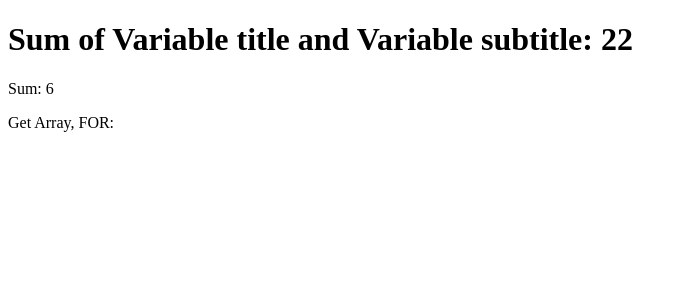
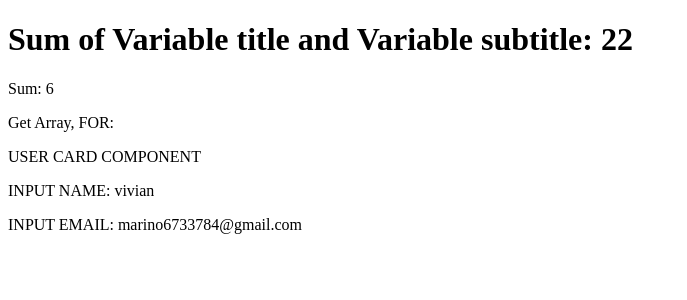
Before and after one commit to marinovivianUPB/Marino-ANGULAR-COURSE-2024, an Angular app in the folder nuevo_proyecto_angular/: page / in a window 1280 px wide. Shown: the top 300 px of the page, without its empty margins (0-687 px from the left). Built offline with nearby package versions, Linux system fonts and the light colour scheme.

Commit message:
[25-09-2024] generating, importing and using a new component

```diff
--- a/nuevo_proyecto_angular/src/app/app.component.html
+++ b/nuevo_proyecto_angular/src/app/app.component.html
@@ -2,3 +2,4 @@
 <h1>Sum of Variable title and Variable subtitle: {{ title+subtitle }}</h1>
 <p>Sum: {{sum(2,4)}}</p>
 <p>Get Array, FOR: {{ getArray() }}</p>
+<user-card name="vivian" [email]="'marino6733784@gmail.com'"></user-card>
--- a/nuevo_proyecto_angular/src/app/app.component.ts
+++ b/nuevo_proyecto_angular/src/app/app.component.ts
@@ -1,5 +1,6 @@
 import { Component } from '@angular/core';
 import { RouterOutlet } from '@angular/router';
+import { UserCardComponent } from './user-card/user-card.component';
 
 interface IPerson{
   name:string,
@@ -10,7 +11,7 @@ interface IPerson{
 @Component({
   selector: 'app-root',
   standalone: true,
-  imports: [RouterOutlet],
+  imports: [RouterOutlet, UserCardComponent],
   templateUrl: './app.component.html',
   styleUrl: './app.component.css'
 })
@@ -29,16 +30,23 @@ export class AppComponent {
   students:number[] = [1,2,3,4,5,6]
   parents:number[] = [7,8,9]
 
+  var1=0
+  var2=null
+  var3='hola'
+
   constructor(){
 
     const {name, age} = this.person
-
     console.log("DESESTRUCTURACION: ", name,age)
 
     let both = [...this.students, ...this.parents]
     console.log('SPRED OPERATOR: ',both)
 
     console.log('REST OPERATOR: ', this.sum(2,4,6,5))
+
+    console.log('Nullish Coalesing: ', this.var2 ?? this.var3)
+
+    console.log('OR: ', this.var2 || this.var1) //se va a saltar al segundo si el primero es 0,null,undefned
 
     /*console.log("subtract: ", this.subtract(8,4))
     console.log("MAP:", this.animals.map((animal) => (animal +'new')))
--- /dev/null
+++ b/nuevo_proyecto_angular/src/app/user-card/user-card.component.html
@@ -0,0 +1,3 @@
+<p>USER CARD COMPONENT</p>
+<p>INPUT NAME: {{name}}</p>
+<p>INPUT EMAIL: {{email}}</p>
```
Also changed, not shown: nuevo_proyecto_angular/src/app/user-card/user-card.component.ts (added, +16 -0 lines), nuevo_proyecto_angular/src/app/user-card/user-card.component.css (added), 2 other files (tests, documents, lock files or other folders).
